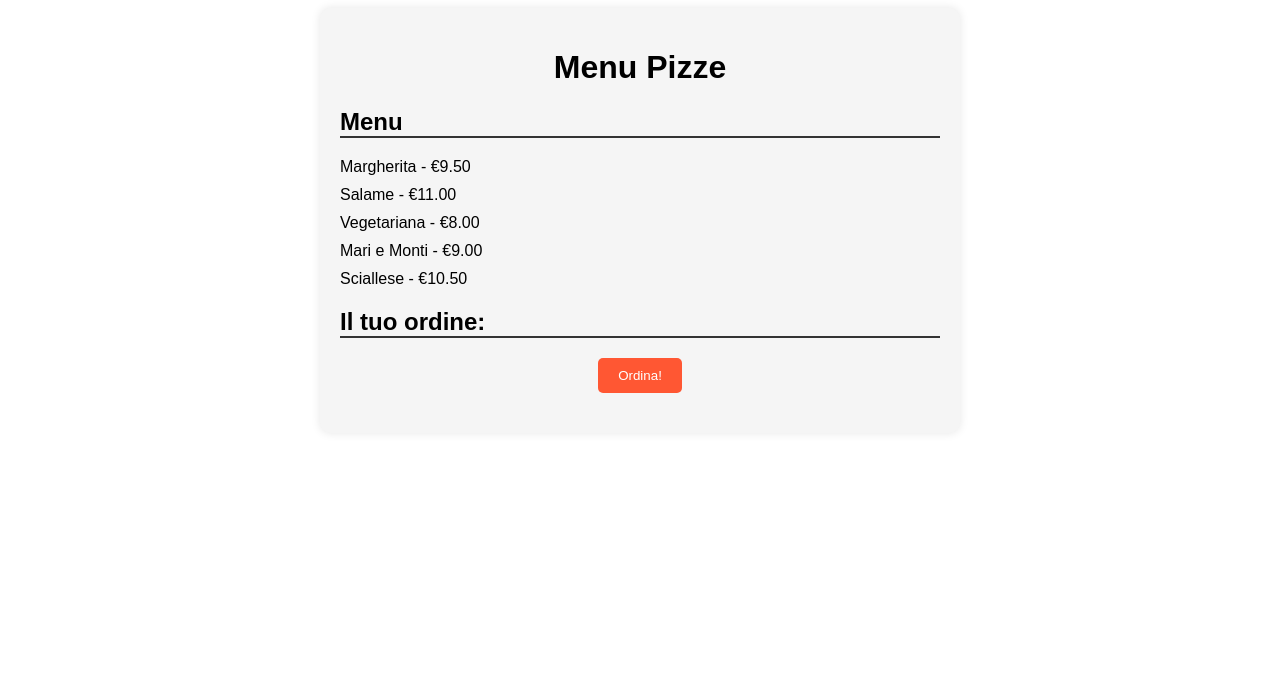
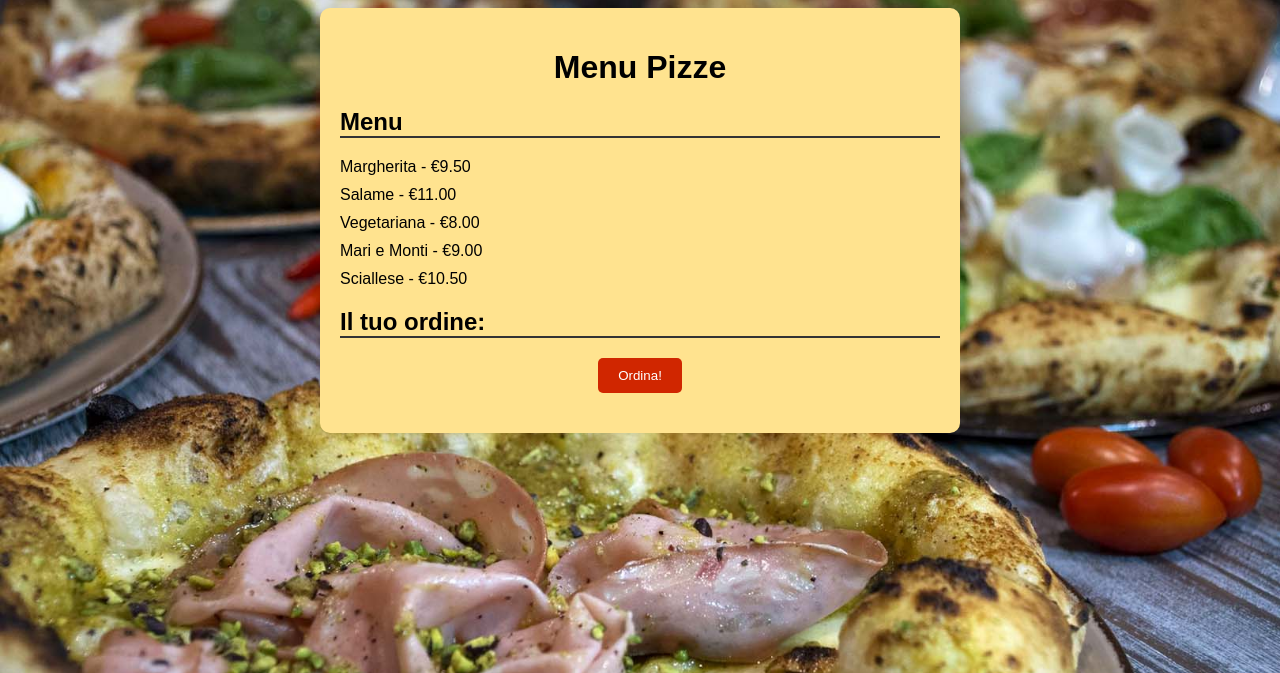
Before and after one commit to Davide-Rossini/WEB, a PHP site: page / in a window 1280 px wide. Shown: the top 673 px of the page. Run offline with PHP 8.4, Linux system fonts and the light colour scheme.

Commit message:
graphics

```diff
--- a/ordine pizza callback/style.css
+++ b/ordine pizza callback/style.css
@@ -1,11 +1,16 @@
 body {
     font-family: Arial, sans-serif;
+    background-image: url("img/background.jpg");
+    background-size: cover;
+    background-position: center;
+    background-repeat: no-repeat;
+    background-attachment: fixed;
 }
 .container {
     max-width: 600px;
     margin: 0 auto;
     padding: 20px;
-    background-color: #f5f5f5;
+    background-color: #ffe38f;
     border-radius: 10px;
     box-shadow: 0 0 10px rgba(0, 0, 0, 0.1);
 }
@@ -45,12 +50,12 @@ button {
     display: block;
     margin: 20px auto;
     padding: 10px 20px;
-    background-color: #ff5733;
+    background-color: #d02600;
     color: #fff;
     border: none;
     border-radius: 5px;
     cursor: pointer;
 }
 button:hover {
-    background-color: #ff291f;
+    background-color: #f85148;
 }
```
Also changed, not shown: ordine pizza callback/img/background.jpg (added).
